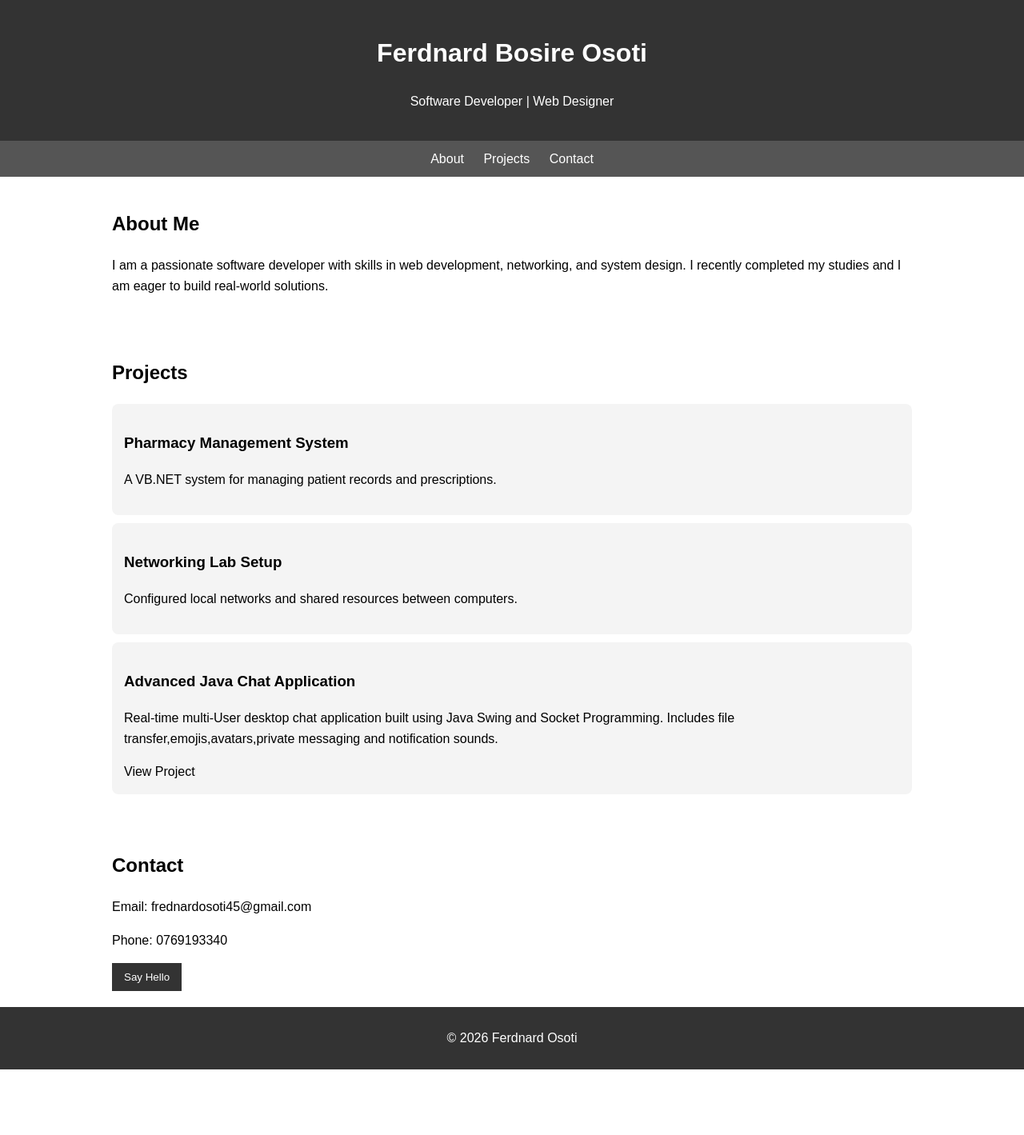
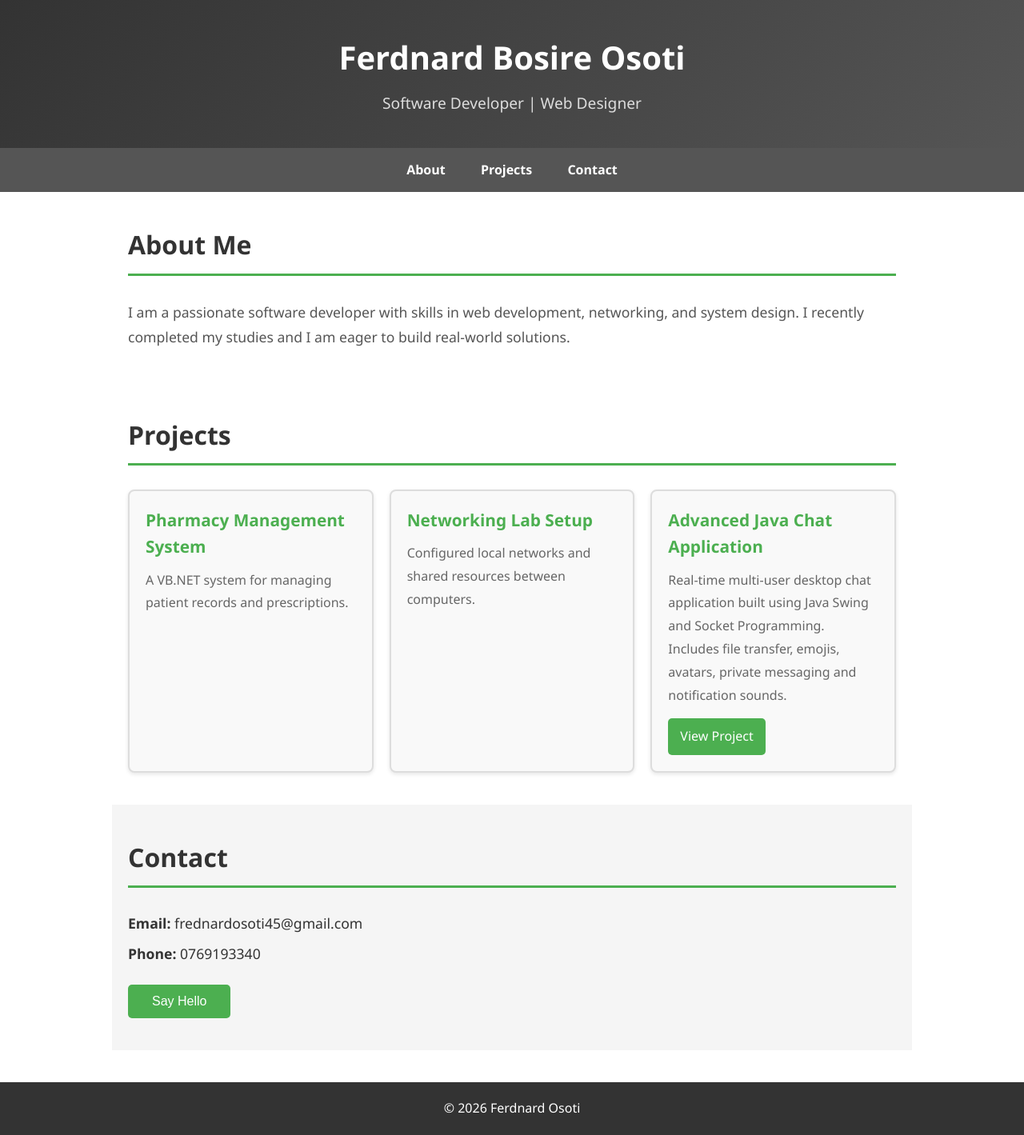
Before and after one commit to Ferddy999/Portfolio-, a plain HTML site: page Index.html in a window 1280 px wide. Shown: the whole page at 80% size. Before the commit the page ends 1337 px from the top, so only its background shows below. Drawn offline with Linux system fonts and the light colour scheme.

Commit message:
Fix project display: correct href typo and improve CSS grid layout

```diff
--- a/Index.html
+++ b/Index.html
@@ -1,32 +1,189 @@
-<!DOCTYPE html><html lang="en">
+<!DOCTYPE html>
+<html lang="en">
 <head>
   <meta charset="UTF-8">
   <meta name="viewport" content="width=device-width, initial-scale=1.0">
   <title>Ferdnard Osoti | Portfolio</title>
   <style>
-    body { font-family: Arial, sans-serif; margin:0; line-height:1.6; }
-    header { background:#333; color:#fff; padding:20px; text-align:center; }
-    nav { background:#555; padding:10px; text-align:center; }
-    nav a { color:#fff; margin:0 10px; text-decoration:none; }
-    section { padding:20px; }
-    .container { max-width:1000px; margin:auto; }
-    .projects div { background:#f4f4f4; margin:10px 0; padding:15px; border-radius:8px; }
-    footer { background:#333; color:#fff; text-align:center; padding:10px; }
-    button { padding:10px 15px; border:none; background:#333; color:#fff; cursor:pointer; }
+    * {
+      margin: 0;
+      padding: 0;
+      box-sizing: border-box;
+    }
+
+    body {
+      font-family: 'Segoe UI', Tahoma, Geneva, Verdana, sans-serif;
+      line-height: 1.6;
+      color: #333;
+    }
+
+    header {
+      background: linear-gradient(135deg, #333 0%, #555 100%);
+      color: #fff;
+      padding: 40px 20px;
+      text-align: center;
+    }
+
+    header h1 {
+      font-size: 2.5em;
+      margin-bottom: 10px;
+    }
+
+    header p {
+      font-size: 1.2em;
+      color: #ddd;
+    }
+
+    nav {
+      background: #555;
+      padding: 15px;
+      text-align: center;
+      position: sticky;
+      top: 0;
+      z-index: 100;
+    }
+
+    nav a {
+      color: #fff;
+      margin: 0 20px;
+      text-decoration: none;
+      font-weight: bold;
+      transition: color 0.3s ease;
+    }
+
+    nav a:hover {
+      color: #4CAF50;
+    }
+
+    section {
+      padding: 40px 20px;
+    }
+
+    .container {
+      max-width: 1000px;
+      margin: 0 auto;
+    }
+
+    section h2 {
+      font-size: 2em;
+      margin-bottom: 30px;
+      color: #333;
+      border-bottom: 3px solid #4CAF50;
+      padding-bottom: 10px;
+    }
+
+    .projects {
+      display: grid;
+      grid-template-columns: repeat(auto-fit, minmax(300px, 1fr));
+      gap: 20px;
+    }
+
+    .projects div {
+      background: #f9f9f9;
+      border: 2px solid #ddd;
+      padding: 20px;
+      border-radius: 8px;
+      transition: transform 0.3s ease, box-shadow 0.3s ease;
+      box-shadow: 0 2px 5px rgba(0, 0, 0, 0.1);
+      display: flex;
+      flex-direction: column;
+    }
+
+    .projects div:hover {
+      transform: translateY(-5px);
+      box-shadow: 0 5px 15px rgba(0, 0, 0, 0.2);
+      border-color: #4CAF50;
+    }
+
+    .projects h3 {
+      color: #4CAF50;
+      margin-bottom: 10px;
+      font-size: 1.3em;
+    }
+
+    .projects p {
+      color: #666;
+      line-height: 1.8;
+      flex-grow: 1;
+      margin-bottom: 15px;
+    }
+
+    .projects a {
+      display: inline-block;
+      background: #4CAF50;
+      color: #fff;
+      padding: 10px 15px;
+      text-decoration: none;
+      border-radius: 5px;
+      transition: background 0.3s ease;
+      align-self: flex-start;
+    }
+
+    .projects a:hover {
+      background: #45a049;
+    }
+
+    #about p {
+      font-size: 1.1em;
+      color: #555;
+      line-height: 1.8;
+    }
+
+    #contact {
+      background: #f5f5f5;
+    }
+
+    #contact p {
+      font-size: 1.1em;
+      margin: 10px 0;
+    }
+
+    button {
+      padding: 12px 30px;
+      border: none;
+      background: #4CAF50;
+      color: #fff;
+      cursor: pointer;
+      font-size: 1em;
+      border-radius: 5px;
+      transition: background 0.3s ease;
+      margin-top: 15px;
+    }
+
+    button:hover {
+      background: #45a049;
+    }
+
+    footer {
+      background: #333;
+      color: #fff;
+      text-align: center;
+      padding: 20px;
+      margin-top: 40px;
+    }
   </style>
 </head>
-<body><header>
+<body>
+
+<header>
   <h1>Ferdnard Bosire Osoti</h1>
   <p>Software Developer | Web Designer</p>
-</header><nav>
+</header>
+
+<nav>
   <a href="#about">About</a>
   <a href="#projects">Projects</a>
   <a href="#contact">Contact</a>
-</nav><section id="about" class="container">
+</nav>
+
+<section id="about" class="container">
   <h2>About Me</h2>
   <p>I am a passionate software developer with skills in web development, networking, and system design. I recently completed my studies and I am eager to build real-world solutions.</p>
-</section><section id="projects" class="container projects">
+</section>
+
+<section id="projects" class="container">
   <h2>Projects</h2>
+  <div class="projects">
     <div>
       <h3>Pharmacy Management System</h3>
       <p>A VB.NET system for managing patient records and prescriptions.</p>
@@ -37,26 +194,28 @@
     </div>
     <div>
       <h3>Advanced Java Chat Application</h3>
-      <p>
-        Real-time multi-User desktop chat application built using Java Swing and Socket Programming.
-        Includes file transfer,emojis,avatars,private messaging and notification sounds.
-      </p>
-    <a
-      hreff="https://github.com/Ferddy999/Advanced-Java-Chat-App"
-             target="_blank">
-              View Project
-    </a>
+      <p>Real-time multi-user desktop chat application built using Java Swing and Socket Programming. Includes file transfer, emojis, avatars, private messaging and notification sounds.</p>
+      <a href="https://github.com/Ferddy999/Advanced-Java-Chat-App" target="_blank">View Project</a>
     </div>
-</section><section id="contact" class="container">
+  </div>
+</section>
+
+<section id="contact" class="container">
   <h2>Contact</h2>
-  <p>Email: frednardosoti45@gmail.com</p>
-  <p>Phone: 0769193340</p>
+  <p><strong>Email:</strong> frednardosoti45@gmail.com</p>
+  <p><strong>Phone:</strong> 0769193340</p>
   <button onclick="showMessage()">Say Hello</button>
-</section><footer>
+</section>
+
+<footer>
   <p>&copy; 2026 Ferdnard Osoti</p>
-</footer><script>
+</footer>
+
+<script>
   function showMessage() {
     alert("Thanks for visiting my portfolio!");
   }
-</script></body>
+</script>
+
+</body>
 </html>
```
Lines whose indentation alone changed are shown as unchanged.
